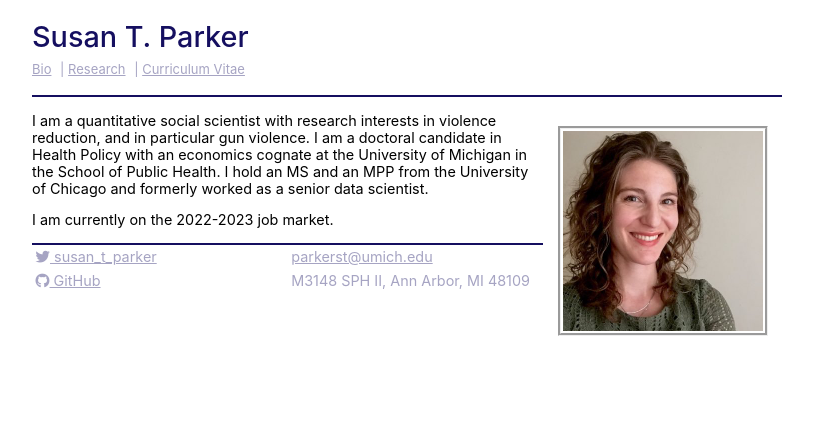
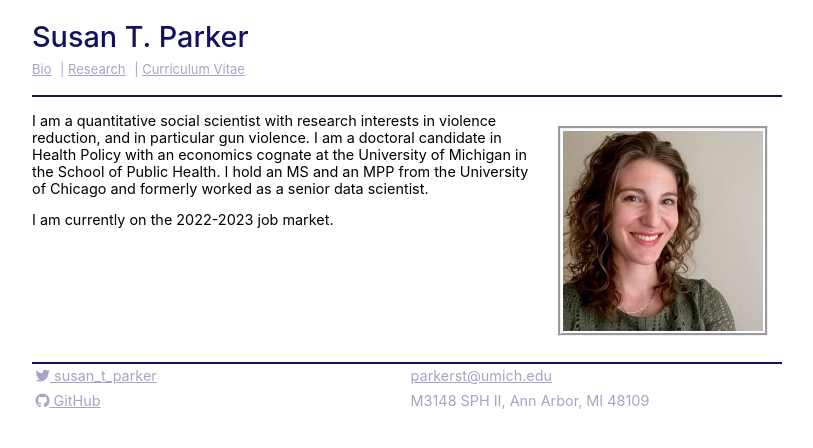
Before and after one commit to sparker6/sparker6.github.io, a Jekyll site: the page built from index.md, in a window 1280 px wide. Shown: the top 448 px of the page, without its empty margins (96-909 px from the left). Built offline with Jekyll 4.4.1, drawn with Linux system fonts in a browser that asks for light colours.

Commit message:
Update main.scss

```diff
--- a/assets/css/main.scss
+++ b/assets/css/main.scss
@@ -34,6 +34,10 @@ h1 {
     font-weight: 500;
     color: $primary;
     margin-bottom: .25em;
+}
+
+.content{
+    min-height: 250px;
 }
 
 .bio-pic {
```
